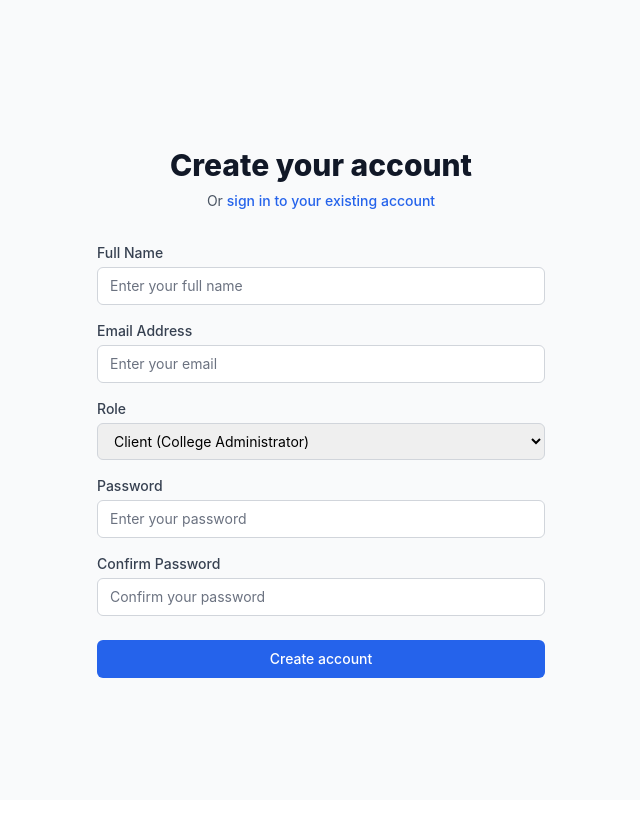
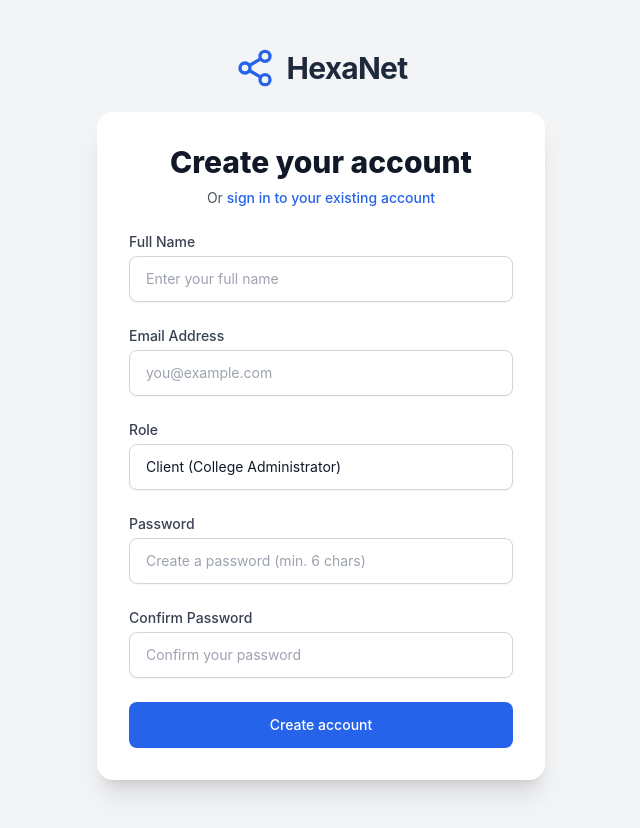
Before and after one commit to ljayasai23/Hexa-net, a Next.js app in the folder frontend/: page /register in a window 1280 px wide. Shown: the whole page, without its empty margins (319-959 px from the left). Before the commit the page ends 800 px from the top, so only its background shows below. Built offline with nearby package versions, Linux system fonts and the light colour scheme.

Commit message:
Changed the login style

```diff
--- a/frontend/pages/login.js
+++ b/frontend/pages/login.js
@@ -1,9 +1,10 @@
 import { useState, useEffect } from 'react';
 import { useRouter } from 'next/router';
 import Link from 'next/link';
-import { useAuth } from '../contexts/AuthContext';
+import { useAuth } from '../contexts/AuthContext'; // Assuming this path is correct
 import toast from 'react-hot-toast';
-import LoadingSpinner from '../components/LoadingSpinner';
+import LoadingSpinner from '../components/LoadingSpinner'; // Assuming this path is correct
+import { Share2 } from 'lucide-react'; // Added for the logo
 
 export default function Login() {
   const [formData, setFormData] = useState({
@@ -47,16 +48,31 @@ export default function Login() {
     }
   };
 
+  // Show a full-page loader while checking auth state
   if (loading) {
-    return <LoadingSpinner />;
+    return (
+      <div className="min-h-screen flex items-center justify-center bg-gray-50">
+        <LoadingSpinner />
+      </div>
+    );
   }
 
   return (
-    <div className="min-h-screen flex items-center justify-center bg-gray-50 py-12 px-4 sm:px-6 lg:px-8">
-      <div className="max-w-md w-full space-y-8">
+    <div className="min-h-screen flex flex-col justify-center items-center bg-gray-100 py-12 px-4 sm:px-6 lg:px-8">
+      <div className="max-w-md w-full">
+        {/* Logo and App Name */}
+        <div className="flex justify-center items-center mb-6">
+          <Link href="/" className="flex items-center space-x-3">
+            <Share2 className="h-10 w-10 text-primary-600" />
+            <span className="text-3xl font-bold text-slate-800 tracking-tight">HexaNet</span>
+          </Link>
+        </div>
+
+        {/* Form Card */}
+        <div className="bg-white p-8 rounded-2xl shadow-xl w-full space-y-6">
           <div>
-          <h2 className="mt-6 text-center text-3xl font-extrabold text-gray-900">
-            Sign in to Campus Net Planner
+            <h2 className="text-center text-3xl font-extrabold text-gray-900">
+              Sign in
             </h2>
             <p className="mt-2 text-center text-sm text-gray-600">
               Or{' '}
@@ -65,35 +81,41 @@ export default function Login() {
               </Link>
             </p>
           </div>
-        <form className="mt-8 space-y-6" onSubmit={handleSubmit}>
-          <div className="rounded-md shadow-sm -space-y-px">
+
+          <form className="space-y-6" onSubmit={handleSubmit}>
+            {/* Email Field */}
             <div>
-              <label htmlFor="email" className="sr-only">
+              <label htmlFor="email" className="block text-sm font-medium text-gray-700">
                 Email address
               </label>
+              <div className="mt-1">
                 <input
                   id="email"
                   name="email"
                   type="email"
                   autoComplete="email"
                   required
-                className="appearance-none rounded-none relative block w-full px-3 py-2 border border-gray-300 placeholder-gray-500 text-gray-900 rounded-t-md focus:outline-none focus:ring-primary-500 focus:border-primary-500 focus:z-10 sm:text-sm"
-                placeholder="Email address"
+                  className="appearance-none block w-full px-4 py-3 border border-gray-300 rounded-lg shadow-sm placeholder-gray-400 focus:outline-none focus:ring-primary-500 focus:border-primary-500 sm:text-sm text-gray-900"
+                  placeholder="you@example.com"
                   value={formData.email}
                   onChange={handleChange}
                 />
               </div>
+            </div>
+
+            {/* Password Field */}
             <div>
-              <label htmlFor="password" className="sr-only">
+              <label htmlFor="password" className="block text-sm font-medium text-gray-700">
                 Password
               </label>
+              <div className="mt-1">
                 <input
                   id="password"
                   name="password"
                   type="password"
                   autoComplete="current-password"
                   required
-                className="appearance-none rounded-none relative block w-full px-3 py-2 border border-gray-300 placeholder-gray-500 text-gray-900 rounded-b-md focus:outline-none focus:ring-primary-500 focus:border-primary-500 focus:z-10 sm:text-sm"
+                  className="appearance-none block w-full px-4 py-3 border border-gray-300 rounded-lg shadow-sm placeholder-gray-400 focus:outline-none focus:ring-primary-500 focus:border-primary-500 sm:text-sm text-gray-900"
                   placeholder="Password"
                   value={formData.password}
                   onChange={handleChange}
@@ -105,7 +127,7 @@ export default function Login() {
               <button
                 type="submit"
                 disabled={isLoading}
-              className="group relative w-full flex justify-center py-2 px-4 border border-transparent text-sm font-medium rounded-md text-white bg-primary-600 hover:bg-primary-700 focus:outline-none focus:ring-2 focus:ring-offset-2 focus:ring-primary-500 disabled:opacity-50 disabled:cursor-not-allowed"
+                className="group relative w-full flex justify-center py-3 px-4 border border-transparent text-sm font-medium rounded-lg text-white bg-primary-600 hover:bg-primary-700 focus:outline-none focus:ring-2 focus:ring-offset-2 focus:ring-primary-500 disabled:opacity-50 disabled:cursor-not-allowed transition-colors duration-200"
               >
                 {isLoading ? (
                   <div className="flex items-center">
@@ -120,5 +142,6 @@ export default function Login() {
           </form>
         </div>
       </div>
+    </div>
   );
 }
--- a/frontend/pages/register.js
+++ b/frontend/pages/register.js
@@ -1,9 +1,10 @@
 import { useState, useEffect } from 'react';
 import { useRouter } from 'next/router';
 import Link from 'next/link';
-import { useAuth } from '../contexts/AuthContext';
+import { useAuth } from '../contexts/AuthContext'; // Assuming this path is correct
 import toast from 'react-hot-toast';
-import LoadingSpinner from '../components/LoadingSpinner';
+import LoadingSpinner from '../components/LoadingSpinner'; // Assuming this path is correct
+import { Share2 } from 'lucide-react'; // Added for the logo
 
 export default function Register() {
   const [formData, setFormData] = useState({
@@ -63,15 +64,30 @@ export default function Register() {
     }
   };
 
+  // Show a full-page loader while checking auth state
   if (loading) {
-    return <LoadingSpinner />;
+    return (
+      <div className="min-h-screen flex items-center justify-center bg-gray-50">
+        <LoadingSpinner />
+      </div>
+    );
   }
 
   return (
-    <div className="min-h-screen flex items-center justify-center bg-gray-50 py-12 px-4 sm:px-6 lg:px-8">
-      <div className="max-w-md w-full space-y-8">
+    <div className="min-h-screen flex flex-col justify-center items-center bg-gray-100 py-12 px-4 sm:px-6 lg:px-8">
+      <div className="max-w-md w-full">
+        {/* Logo and App Name */}
+        <div className="flex justify-center items-center mb-6">
+          <Link href="/" className="flex items-center space-x-3">
+            <Share2 className="h-10 w-10 text-primary-600" />
+            <span className="text-3xl font-bold text-slate-800 tracking-tight">HexaNet</span>
+          </Link>
+        </div>
+
+        {/* Form Card */}
+        <div className="bg-white p-8 rounded-2xl shadow-xl w-full space-y-6">
           <div>
-          <h2 className="mt-6 text-center text-3xl font-extrabold text-gray-900">
+            <h2 className="text-center text-3xl font-extrabold text-gray-900">
               Create your account
             </h2>
             <p className="mt-2 text-center text-sm text-gray-600">
@@ -81,49 +97,57 @@ export default function Register() {
               </Link>
             </p>
           </div>
-        <form className="mt-8 space-y-6" onSubmit={handleSubmit}>
-          <div className="space-y-4">
+
+          <form className="space-y-6" onSubmit={handleSubmit}>
+            {/* Name Field */}
             <div>
               <label htmlFor="name" className="block text-sm font-medium text-gray-700">
                 Full Name
               </label>
+              <div className="mt-1">
                 <input
                   id="name"
                   name="name"
                   type="text"
                   required
-                className="mt-1 appearance-none relative block w-full px-3 py-2 border border-gray-300 placeholder-gray-500 text-gray-900 rounded-md focus:outline-none focus:ring-primary-500 focus:border-primary-500 sm:text-sm"
+                  className="appearance-none block w-full px-4 py-3 border border-gray-300 rounded-lg shadow-sm placeholder-gray-400 focus:outline-none focus:ring-primary-500 focus:border-primary-500 sm:text-sm text-gray-900"
                   placeholder="Enter your full name"
                   value={formData.name}
                   onChange={handleChange}
                 />
               </div>
+            </div>
 
+            {/* Email Field */}
             <div>
               <label htmlFor="email" className="block text-sm font-medium text-gray-700">
                 Email Address
               </label>
+              <div className="mt-1">
                 <input
                   id="email"
                   name="email"
                   type="email"
                   autoComplete="email"
                   required
-                className="mt-1 appearance-none relative block w-full px-3 py-2 border border-gray-300 placeholder-gray-500 text-gray-900 rounded-md focus:outline-none focus:ring-primary-500 focus:border-primary-500 sm:text-sm"
-                placeholder="Enter your email"
+                  className="appearance-none block w-full px-4 py-3 border border-gray-300 rounded-lg shadow-sm placeholder-gray-400 focus:outline-none focus:ring-primary-500 focus:border-primary-500 sm:text-sm text-gray-900"
+                  placeholder="you@example.com"
                   value={formData.email}
                   onChange={handleChange}
                 />
               </div>
+            </div>
 
+            {/* Role Field */}
             <div>
               <label htmlFor="role" className="block text-sm font-medium text-gray-700">
                 Role
               </label>
+              <div className="mt-1">
                 <select
                   id="role"
                   name="role"
-                className="mt-1 block w-full px-3 py-2 border border-gray-300 rounded-md focus:outline-none focus:ring-primary-500 focus:border-primary-500 sm:text-sm"
+                  className="appearance-none block w-full px-4 py-3 border border-gray-300 rounded-lg shadow-sm bg-white focus:outline-none focus:ring-primary-500 focus:border-primary-500 sm:text-sm text-gray-900"
                   value={formData.role}
                   onChange={handleChange}
                 >
@@ -133,35 +157,41 @@ export default function Register() {
                   <option value="Network Installation Team">Network Installation Team</option>
                 </select>
               </div>
+            </div>
 
+            {/* Password Field */}
             <div>
               <label htmlFor="password" className="block text-sm font-medium text-gray-700">
                 Password
               </label>
+              <div className="mt-1">
                 <input
                   id="password"
                   name="password"
                   type="password"
                   autoComplete="new-password"
                   required
-                className="mt-1 appearance-none relative block w-full px-3 py-2 border border-gray-300 placeholder-gray-500 text-gray-900 rounded-md focus:outline-none focus:ring-primary-500 focus:border-primary-500 sm:text-sm"
-                placeholder="Enter your password"
+                  className="appearance-none block w-full px-4 py-3 border border-gray-300 rounded-lg shadow-sm placeholder-gray-400 focus:outline-none focus:ring-primary-500 focus:border-primary-500 sm:text-sm text-gray-900"
+                  placeholder="Create a password (min. 6 chars)"
                   value={formData.password}
                   onChange={handleChange}
                 />
               </div>
+            </div>
 
+            {/* Confirm Password Field */}
             <div>
               <label htmlFor="confirmPassword" className="block text-sm font-medium text-gray-700">
                 Confirm Password
               </label>
+              <div className="mt-1">
                 <input
                   id="confirmPassword"
                   name="confirmPassword"
                   type="password"
                   autoComplete="new-password"
                   required
-                className="mt-1 appearance-none relative block w-full px-3 py-2 border border-gray-300 placeholder-gray-500 text-gray-900 rounded-md focus:outline-none focus:ring-primary-500 focus:border-primary-500 sm:text-sm"
+                  className="appearance-none block w-full px-4 py-3 border border-gray-300 rounded-lg shadow-sm placeholder-gray-400 focus:outline-none focus:ring-primary-500 focus:border-primary-500 sm:text-sm text-gray-900"
                   placeholder="Confirm your password"
                   value={formData.confirmPassword}
                   onChange={handleChange}
@@ -169,11 +199,12 @@ export default function Register() {
               </div>
             </div>
 
+
             <div>
               <button
                 type="submit"
                 disabled={isLoading}
-              className="group relative w-full flex justify-center py-2 px-4 border border-transparent text-sm font-medium rounded-md text-white bg-primary-600 hover:bg-primary-700 focus:outline-none focus:ring-2 focus:ring-offset-2 focus:ring-primary-500 disabled:opacity-50 disabled:cursor-not-allowed"
+                className="group relative w-full flex justify-center py-3 px-4 border border-transparent text-sm font-medium rounded-lg text-white bg-primary-600 hover:bg-primary-700 focus:outline-none focus:ring-2 focus:ring-offset-2 focus:ring-primary-500 disabled:opacity-50 disabled:cursor-not-allowed transition-colors duration-200"
               >
                 {isLoading ? (
                   <div className="flex items-center">
@@ -188,5 +219,6 @@ export default function Register() {
           </form>
         </div>
       </div>
+    </div>
   );
 }
```
Lines whose indentation alone changed are shown as unchanged.
